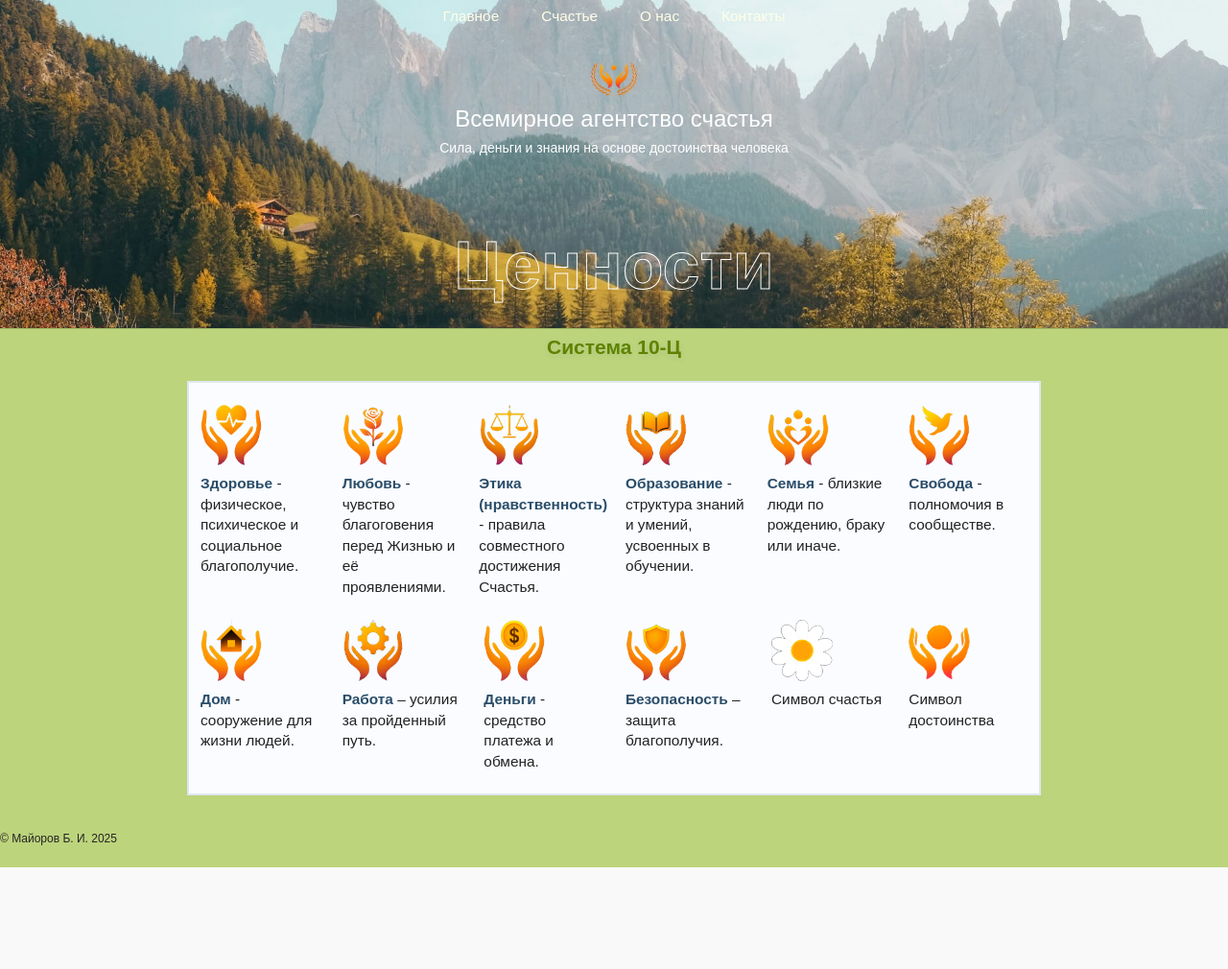
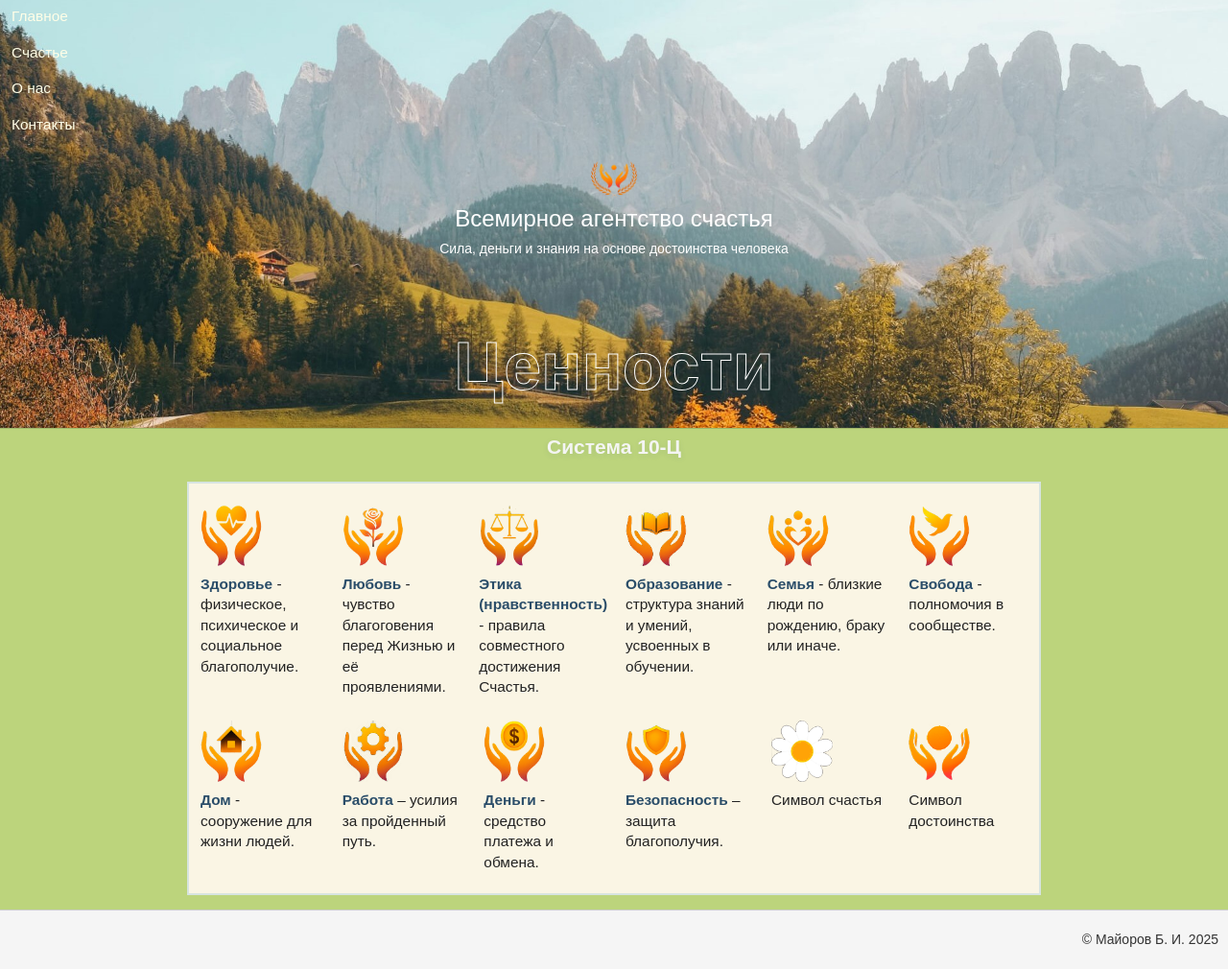
Before and after one commit to Boris-1950/vas2025, a plain HTML site: page index.html in a window 1280 px wide. Shown: the whole page at 96% size. Before the commit the page ends 904 px from the top, so only its background shows below. Drawn offline with Linux system fonts and the light colour scheme.

Commit message:
Стили футера изменил

```diff
--- a/css/style-about.css
+++ b/css/style-about.css
@@ -1,19 +1,3 @@
-body {
-  font-family: Arial, sans-serif;
-  font-size: 14px;
-  line-height: 1.4;
-  background-color: #f9f9f9;
-  color: #222;
-  margin: 0;
-  padding: 0;
-}
-
-h1, h2, h3 {
-  font-size: 24px;
-  font-weight: bold;
-  margin-bottom: 20px;
-  text-align: center;
-}
 
 .about-columns {
   display: flex;
--- a/css/style-base.css
+++ b/css/style-base.css
@@ -4,12 +4,14 @@
 *::after {
   box-sizing: border-box;
 }
-html, body {
+
+body {
   font-family: Arial, sans-serif;
   font-size: 14px;
   line-height: 1.4;
   background-color: #f9f9f9;
   color: #222;
+  height: 100%;
   margin: 0;
   padding: 0;
   }
@@ -39,7 +41,7 @@ ul {
   padding-left: 20px;
 }
 ul li {
-  margin-bottom: 8px;
+  margin-bottom: 0px;
 }
 
 
@@ -78,22 +80,6 @@ section {
   max-width: 900px;
   margin: 0 auto;
 }
-
-footer {
-  text-align: center;
-  font-size: 12px;
-  color: #666;
-  padding: 10px 0;
-}
-
-/* === Шапка всех страниц === */
-
-/*.site-header {
-  margin: 0;
-  padding: 0;
-  background: none;
-  text-align: center;
-}*/
 
 .header__top {
   min-height: 300px;
@@ -211,10 +197,15 @@ animation: fadeIn 2s ease-in-out;
   display: block;
   font-size: 32px;
   color: white;
-    background: transparent;
+  background-color: transparent;
+  border: 2px solid rgb(253, 186, 0); /* если нужен контур */
   padding: 8px;
+  width: 48px;
+  height: 48px;
+  border-radius: 50%; /* делает элемент круглым */
   cursor: pointer;
-    text-align: right;
+  text-align: center;
+  line-height: 1;
 }
 
   .menu {
@@ -238,7 +229,7 @@ animation: fadeIn 2s ease-in-out;
     padding: 0;
     display: flex;
     flex-direction: column;
-    gap: 10px;
+    gap: 4px;
   }
 
   .menu__list-link {
@@ -250,26 +241,57 @@ animation: fadeIn 2s ease-in-out;
   }
 }
 
-@media (min-width: 769px) {
+@media (min-width: 768px) {
   .burger {
     display: none;
   }
+.menu__list {
+    display: flex;
+    flex-direction: column;
+    gap: 4px; /* уменьшено */
+  }
 
+  .menu__list li {
+    margin-bottom: 0; /* убрано */
+  }
   .menu {
     display: block;
     position: static;
     background: none;
     padding: 0;
   }
+
 }
 
 @media (max-width: 600px) {
   .values__grid {
     grid-template-columns: 1fr 1fr;
-    gap: 12px;
+    gap: 8px;
   }
   .value-item img {
     width: 48px;
     height: 48px;
   }
 }
+/* style-base.css — футер, выровненный по правому краю */
+.footer-right {
+  background-color: #f5f5f5;
+  color: #333;
+  font-size: 14px;
+  text-align: right;
+  padding: 20px 10px;
+  border-top: 1px solid #ccc;
+  width: 100%;
+  box-sizing: border-box;
+}
+
+.footer-right p {
+  margin: 0;
+  line-height: 1.5;
+}
+.footer-right p {
+  text-align: right !important;
+  color: #333; /* если нужно переопределить цвет */
+  margin: 0;
+  line-height: 1.5;
+}
--- a/css/style-contacts.css
+++ b/css/style-contacts.css
@@ -6,13 +6,14 @@
   line-height: 1.1;
   font-size: 1.1em;
   background-color: #fdfdfd;
-  border-left: 3px solid #ccc;
+  border-left: 3px solid #f3c258;
+  border-radius: 3%;
 }
 
 main {
   margin-top: 10px;
   border-top: 1px solid rgba(0,0,0,0.15);
-  padding-top: 12px;
+  padding-top: 1px;
 }
 
 section {
--- a/css/style-index.css
+++ b/css/style-index.css
@@ -51,7 +51,7 @@
 
 /* === Система 10-Ц === */
 .system-10c-title {
-  color: #5f8200;
+  color: #f4f5f3;
   font-size: 1.5em;
   margin-top: 4px;
   margin-bottom: 4px;
@@ -64,9 +64,9 @@
   gap: 24px;
   margin: 12px auto 0 auto;
   justify-items: center;
-  border: 2px solid #e0e6ef;
+  border: 2px solid rgba(19, 128, 201, 0.15);
   padding: 22px 12px;
-  background: #fafcff;
+  background: #faf5e4;
   max-width: 1100px;
 }
 .value-item {
--- a/index.html
+++ b/index.html
@@ -116,8 +116,8 @@ body {
 </main>
 
 <!-- ==================== ПОДВАЛ САЙТА ==================== -->
-<footer>
-  <p>&copy; Майоров Б. И. 2025</p>
+<footer class="footer-right">
+  <p>© Майоров Б. И. 2025</p>
 </footer>
 
 <!-- ==================== СКРИПТ: бургер-меню ==================== -->
@@ -134,5 +134,5 @@ body {
   });
 </script>
 
-</div></body>
+</body>
 </html>
```
Also changed, not shown: about.html (+1 -1 lines), contacts.html (+3 -3 lines). Lines whose indentation alone changed are shown as unchanged.
